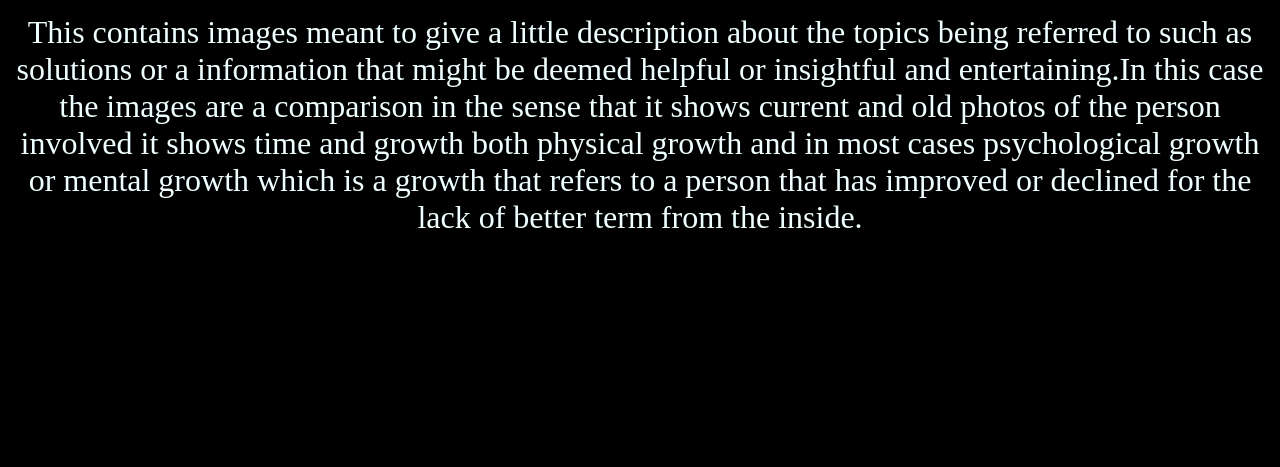
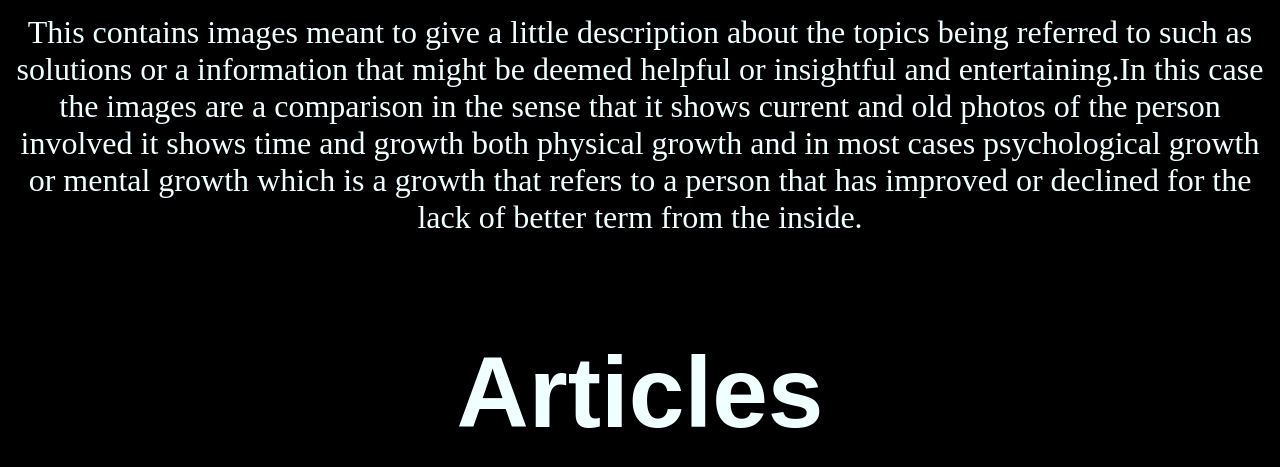
Before and after one commit to Cassyboi16-dev/express-app, a website: page Public/index.html in a window 1280 px wide. Shown: the part 1627-2094 px from the top of the page. Before the commit the page ends 1970 px from the top, so only its background shows below. Drawn offline with Linux system fonts and the light colour scheme.

Commit message:
First express app

```diff
--- a/Public/index.html
+++ b/Public/index.html
@@ -58,7 +58,7 @@
     </div>
     <div id="contents">
       <div>
-        <h1 id="cont-text"></h1>
+        <h1 id="cont-text">Articles</h1>
         <p></p>
       </div>
     </div>
```
